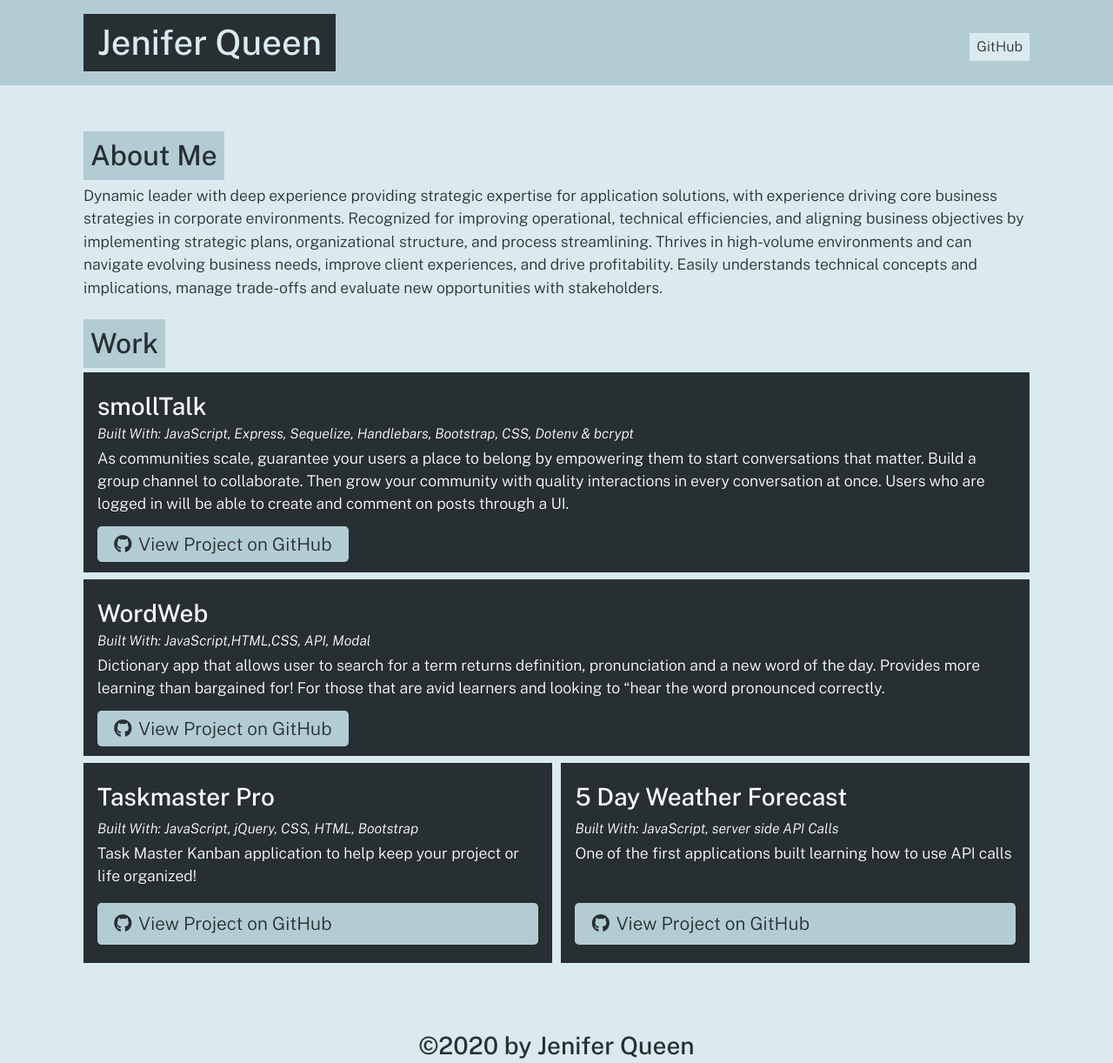
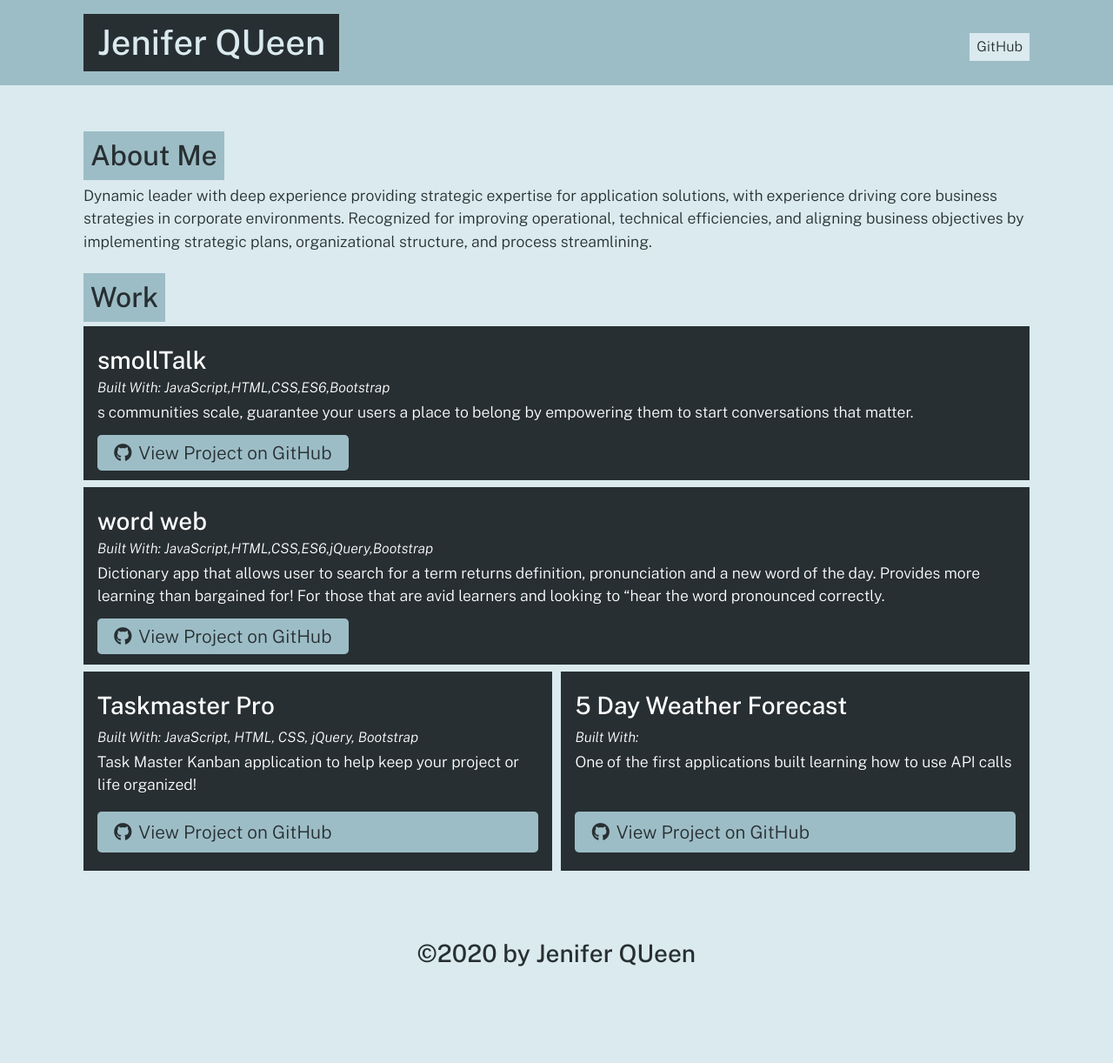
Before and after one commit to queen-stack/Challeng2, a website: page dist/index.html in a window 1280 px wide. Shown: the whole page at 87% size. After the commit the page ends 1134 px from the top, so only its background shows below. Drawn offline with nearby package versions, Linux system fonts and the light colour scheme.

Commit message:
updated sheets

```diff
--- a/dist/index.html
+++ b/dist/index.html
@@ -6,7 +6,7 @@
       <meta charset="UTF-8">
       <meta name="viewport" content="width=device-width, initial-scale=1.0">
       <meta http-equiv="X-UA-Compatible" content="ie=edge">
-    <title>Portfolio</title>
+      <title>Portfolio Demo</title>
       <link rel="stylesheet" href="https://cdnjs.cloudflare.com/ajax/libs/font-awesome/5.11.2/css/all.min.css">
       <link href="https://fonts.googleapis.com/css?family=Public+Sans:300i,300,500&display=swap" rel="stylesheet">
       <link rel="stylesheet" href="style.css">
@@ -15,7 +15,7 @@
     <body>
       <header>
         <div class="container flex-row justify-space-between align-center py-3">
-        <h1 class="page-title text-secondary bg-dark py-2 px-3">Jenifer Queen</h1>
+          <h1 class="page-title text-secondary bg-dark py-2 px-3">Jenifer QUeen</h1>
           <nav class="flex-row">
             <a class="ml-2 my-1 px-2 py-1 bg-secondary text-dark" href="https://github.com/queen-stack">GitHub</a>
           </nav>
@@ -25,8 +25,7 @@
 
       <section class="my-3" id="about">
         <h2 class="text-dark bg-primary p-2 display-inline-block">About Me</h2>
-      <p>Dynamic leader with deep experience providing strategic expertise for application solutions, with experience driving core business strategies in corporate environments. Recognized for improving operational,  technical efficiencies, and aligning business objectives by implementing strategic plans, organizational structure, and process streamlining.
-        Thrives in high-volume environments and can navigate evolving business needs, improve client experiences, and drive profitability. Easily understands technical concepts and implications, manage trade-offs and evaluate new opportunities with stakeholders.</p>
+        <p>Dynamic leader with deep experience providing strategic expertise for application solutions, with experience driving core business strategies in corporate environments. Recognized for improving operational,  technical efficiencies, and aligning business objectives by implementing strategic plans, organizational structure, and process streamlining.</p>
       </section>
 
 
@@ -34,24 +33,21 @@
         <h2 class="text-dark bg-primary p-2 display-inline-block">Work</h2>
         <div class="flex-row justify-space-between">
 
-
             <div class="col-12 mb-2 bg-dark text-light p-3">
               <h3 class="portfolio-item-title text-light">smollTalk</h3>
               <h5 class="portfolio-languages">
                 Built With:
-              JavaScript, Express, Sequelize, Handlebars, Bootstrap, CSS, Dotenv & bcrypt
+                JavaScript,HTML,CSS,ES6,Bootstrap
               </h5>
-            <p>As communities scale, guarantee your users a place to belong by empowering them to start conversations that matter.
-              Build a group channel to collaborate. Then grow your community with quality interactions in every conversation at once.
-              Users who are logged in will be able to create and comment on posts through a UI.</p>
-            <a href="https://github.com/queen-stack/smollTalk" class="btn"><i class="fab fa-github mr-2"></i>View Project on GitHub</a>
+              <p>s communities scale, guarantee your users a place to belong by empowering them to start conversations that matter.</p>
+              <a href="https://github.com/queen-stack/smollTalk"" class="btn"><i class="fab fa-github mr-2"></i>View Project on GitHub</a>
             </div>
 
             <div class="col-12 mb-2 bg-dark text-light p-3">
-            <h3 class="portfolio-item-title text-light">WordWeb</h3>
+              <h3 class="portfolio-item-title text-light">word web</h3>
               <h5 class="portfolio-languages">
                 Built With:
-              JavaScript,HTML,CSS, API, Modal
+                JavaScript,HTML,CSS,ES6,jQuery,Bootstrap
               </h5>
               <p>Dictionary app that allows user to search for a term returns definition, pronunciation and a new word of the day.  Provides more learning than bargained for! For those that are avid learners and looking to “hear the word pronounced correctly.</p>
               <a href="https://queen-stack.github.io/our_app_project/" class="btn"><i class="fab fa-github mr-2"></i>View Project on GitHub</a>
@@ -63,7 +59,7 @@
               <h3 class="portfolio-item-title text-light">Taskmaster Pro</h3>
               <h5 class="portfolio-languages">
                 Built With:
-              JavaScript, jQuery, CSS, HTML, Bootstrap
+                JavaScript, HTML, CSS, jQuery, Bootstrap
               </h5>
               <p>Task Master Kanban application to help keep your project or life organized!</p>
               <a href="https://queen-stack.github.io/taskmaster_pro/" class="btn mt-auto"><i class="fab fa-github mr-2"></i>View Project on GitHub</a>
@@ -73,7 +69,7 @@
               <h3 class="portfolio-item-title text-light">5 Day Weather Forecast</h3>
               <h5 class="portfolio-languages">
                 Built With:
-              JavaScript, server side API Calls
+
               </h5>
               <p>One of the first applications built learning how to use API calls</p>
               <a href="https://queen-stack.github.io/server_side_api/" class="btn mt-auto"><i class="fab fa-github mr-2"></i>View Project on GitHub</a>
@@ -85,7 +81,7 @@
 
       </main>
       <footer class="container text-center py-3">
-      <h3 class="text-dark">&copy;2020 by Jenifer Queen</h3>
+        <h3 class="text-dark">&copy;2020 by Jenifer QUeen</h3>
       </footer>
     </body>
     </html>
--- a/dist/style.css
+++ b/dist/style.css
@@ -1,5 +1,5 @@
 :root {
-  --primary: #b3ccd3;
+    --primary: #9dbdc6;
     --secondary: #daeaef;
     --tertiary: #ff3d2e;
     --light: #ffffff;
--- a/package.json
+++ b/package.json
@@ -9,7 +9,6 @@
   "devDependencies": {},
   "scripts": {
     "test": "test"
-    "start": "node app.js"
   },
   "repository": {
     "type": "git",
```
Lines whose indentation alone changed are shown as unchanged.
